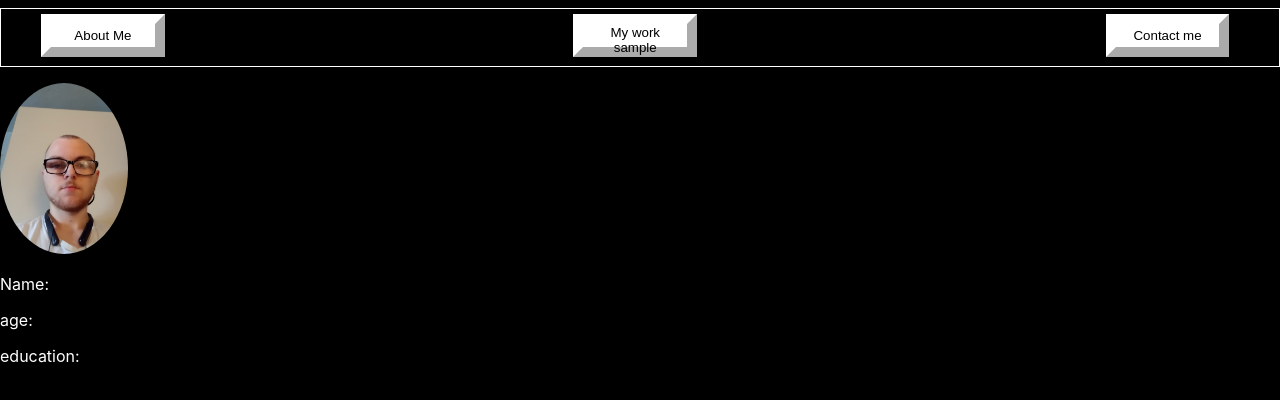
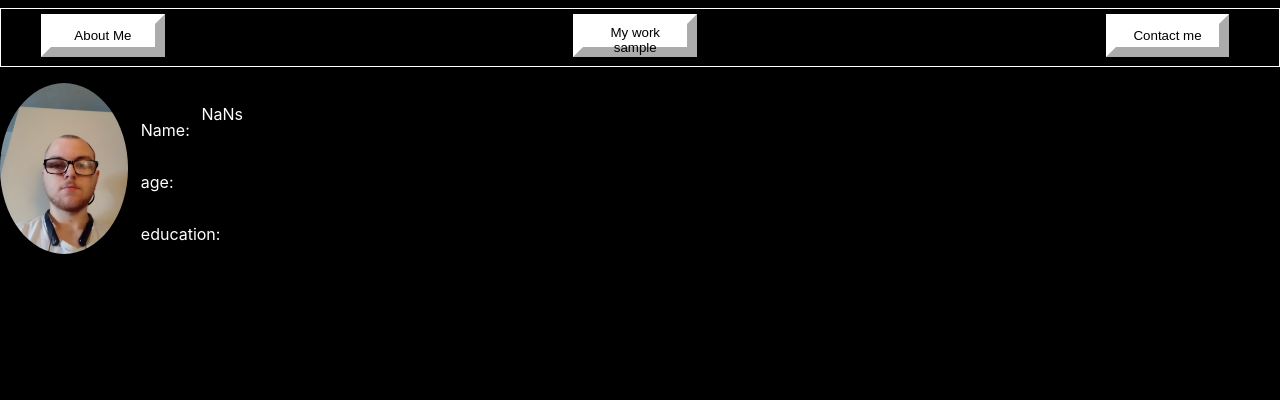
Before and after one commit to LeeFCash/digital-portfolio-react-node, a React (Create React App) app in the folder my-react-app/: page / in a window 1280 px wide. Both pictures are taken after a click on the button "About Me". Shown: the top 400 px of the page. Built offline with nearby package versions, Linux system fonts and the light colour scheme.

Commit message:
working on tab1 name

```diff
--- a/my-react-app/src/App.css
+++ b/my-react-app/src/App.css
@@ -55,3 +55,11 @@ body {
   height: 10%;
   border-radius: 80%;
 }
+
+.mainAll-overAllContent-content2-divNAE {
+  position: absolute;
+  top: 13%;
+  left: 11%;
+  display: grid;
+  grid-template-columns: 50% 50%;
+}
--- a/my-react-app/src/App.js
+++ b/my-react-app/src/App.js
@@ -8,6 +8,7 @@ function App() {
   const testName = 'check the server port 5000';
   function tab1() {
     setTab(1);
+    aboutMeNAE();
   };
   function tab2() {
     setTab(2);
@@ -15,6 +16,18 @@ function App() {
   function tab3() {
     setTab(3);
   };
+  function aboutMeNAE() {
+    console.log('hello');
+    var mainAllOverAllContentContent2DivNAEdiv1 = document.getElementById('mainAll-overAllContent-content2-divNAE-div1');
+    var mainAllOverAllContentContent2DivNAEdiv1 = document.getElementById('mainAll-overAllContent-content2-divNAE-div1');
+    var mainAllOverAllContentContent2DivNAEdiv1 = document.getElementById('mainAll-overAllContent-content2-divNAE-div1');
+    var name = ["L", "e", "e", " ", "C", "a", "s", "h"];
+    var age = ["1", "9"];
+    var education = ["G", "r", "a", "d", "u", "a", "t", "e", "d"];
+    for (var i = 0; i < name.length - 1; i++) {
+      mainAllOverAllContentContent2DivNAEdiv1.innerHTML =+ "<p>" + name[i] + "</p>";
+    }
+  }
 
 /*useEffect(() => {
   fetch('http://localhost:5000')
@@ -39,9 +52,11 @@ function App() {
        </div>
        <div className="mainAll-overAllContent-content2" id="mainAll-overAllContent-content2" hidden={tab !== 1}>
          <img src={MeIMG} alt="error" className="mainAll-overAllContent-content2-meIMG"/>
-         <p className="mainAll-overAllContent-content2-name">Name:</p>
-         <p className="mainAll-overAllContent-content2-age">age:</p>
-         <p className="mainAll-overAllContent-content2-education">education:</p>
+         <div className="mainAll-overAllContent-content2-divNAE">
+          <p className="mainAll-overAllContent-content2-divNAE-name">Name: </p><div id="mainAll-overAllContent-content2-divNAE-div1"></div>
+          <p className="mainAll-overAllContent-content2-divNAE-age">age: </p><div id="mainAll-overAllContent-content2-divNAE-div2"></div>
+          <p className="mainAll-overAllContent-content2-divNAE-education">education: </p><div id="mainAll-overAllContent-content2-divNAE-div3"></div>
+        </div>
        </div>
        <div className="mainAll-overAllContent-content3" id="mainAll-overAllContent-content3" hidden={tab !== 2}>
          <p>tab2</p>
```
